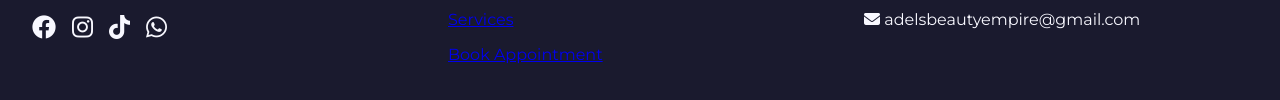
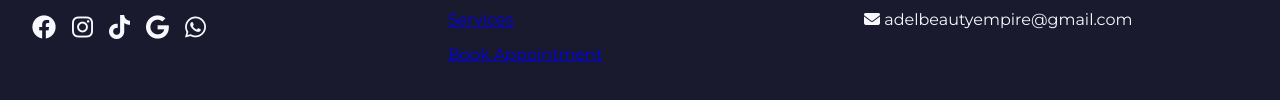
Before and after one commit to Itz-Caseay/Adels_Beauty_Empire, a plain HTML site: page index.html in a window 1280 px wide. Shown: the part 3812-3912 px from the top of the page. Drawn offline with nearby package versions, Linux system fonts and the light colour scheme.

Commit message:
I forgot the styles 5

```diff
--- a/index.html
+++ b/index.html
@@ -268,6 +268,7 @@
                     <a href="https://www.facebook.com/profile.php?id=100080616889247"><i class="fab fa-facebook"></i></a>
                     <a href="#"><i class="fab fa-instagram"></i></a>
                     <a href="#"><i class="fab fa-tiktok"></i></a>
+                    <a href="mailto:adelbeautyempire@gmail.com"><i class="fab fa-google"></i></a>
                     <a href="https://wa.me/+237671913992"><i class="fab fa-whatsapp"></i></a>
                 </div>
             </div>
@@ -284,7 +285,7 @@
                 <h3>Contact Us</h3>
                 <p><i class="fas fa-map-marker-alt"></i> Cameroon, Yaoundé, Ekounou(Stade Abega)</p>
                 <p><i class="fas fa-phone"></i> (+237) 6 71 91 39 92</p>
-                <p><i class="fas fa-envelope"></i> adelsbeautyempire@gmail.com</p>
+                <p><i class="fas fa-envelope"></i> adelbeautyempire@gmail.com</p>
             </div>
         </div>
 
```
